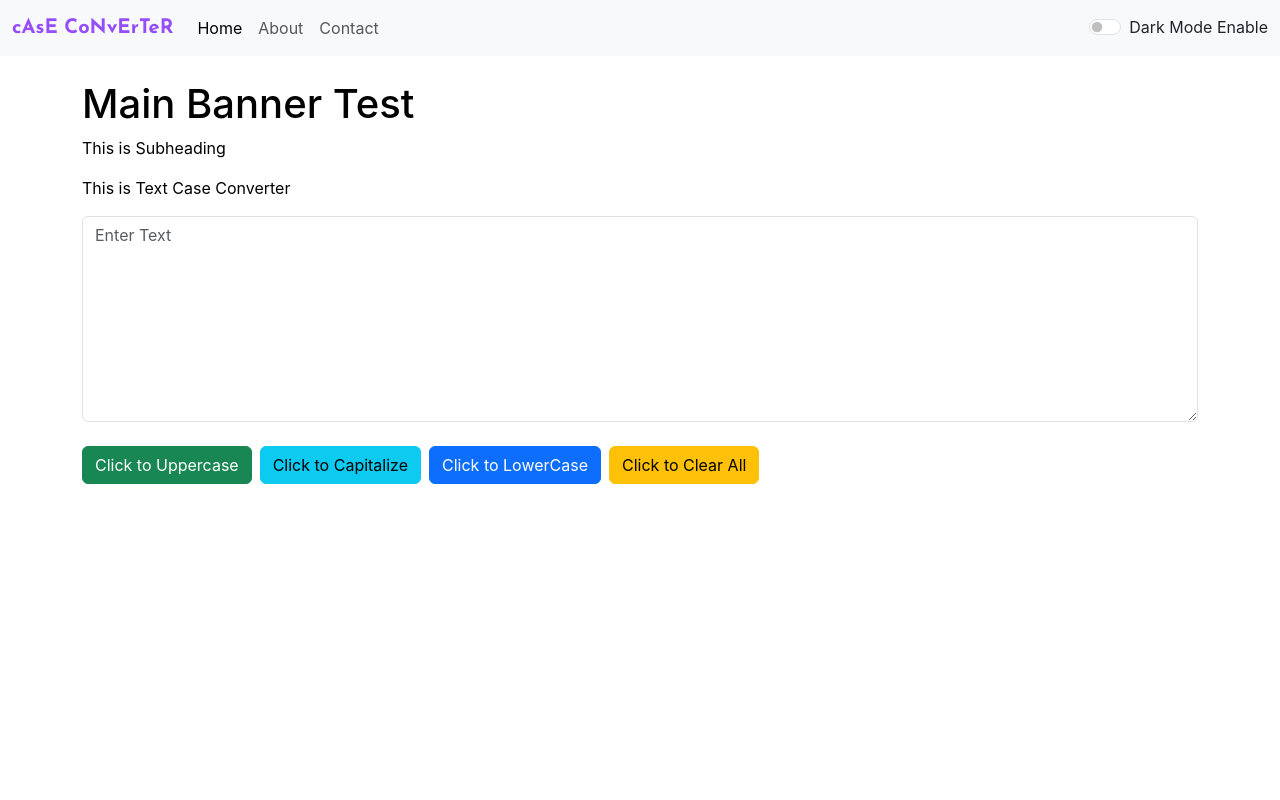
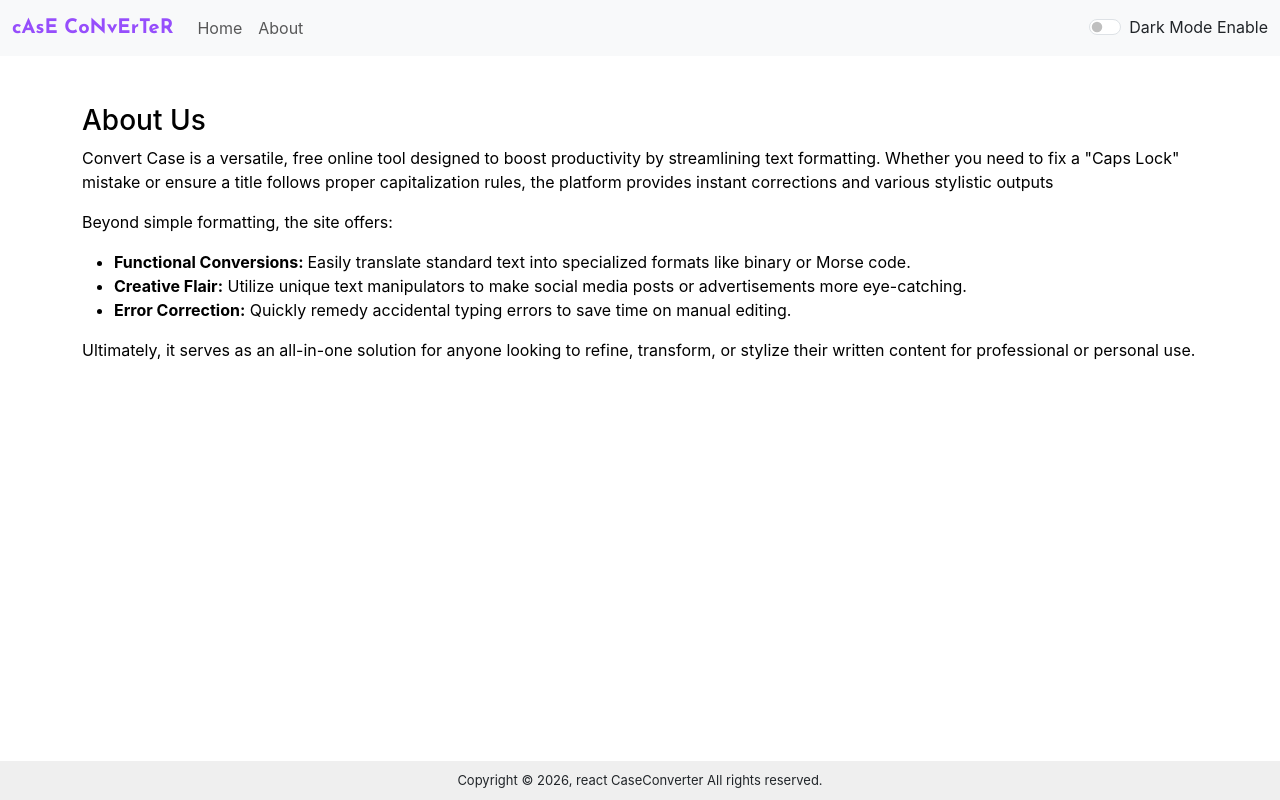
Before and after one commit to bisht95/react-CaseConverter, a React (Create React App) app: page /about in a window 1280 px wide. Built offline with nearby package versions, Linux system fonts and the light colour scheme.

Commit message:
Add page routing or links, create foote component and add code word and character count code and in textfom.js

```diff
--- a/package.json
+++ b/package.json
@@ -9,6 +9,7 @@
     "@testing-library/user-event": "^13.5.0",
     "react": "^19.2.0",
     "react-dom": "^19.2.0",
+    "react-router-dom": "^5.3.4",
     "react-scripts": "5.0.1",
     "web-vitals": "^2.1.4"
   },
--- a/src/App.js
+++ b/src/App.js
@@ -1,13 +1,19 @@
 //import logo from './logo.svg';
 import './App.css';
 
-//import About from './component/About';
+import About from './component/About';
 import Mainbanner from './component/mainbanner';
 import Alert from './component/Alert';
 // import MyUppercase from './component/myuppercase';
 import Navbar from './component/navbar';
 import TextForm from './component/textform';
+
 import React, {useState} from 'react';
+import {BrowserRouter as Router,
+  Switch,
+  Route,
+  Link
+} from "react-router-dom";
 
 
 
@@ -50,13 +56,27 @@ function App() {
 
   return (
     <div>
-      <Navbar toggleMode={toggleMode} mode={mode} toggleText={toggleText} />
-      <Alert alert={alert}/>
-      <Mainbanner name="Test" subheading="This is Subheading" mode={mode}/>
-      <TextForm textarea_lable="This is Text Case Converter" mode={mode}/>
+      <Router>
+        <Navbar toggleMode={toggleMode} mode={mode} toggleText={toggleText} />
+        <Alert alert={alert}/>
+        {/* <Mainbanner name="Test" subheading="This is Subheading" mode={mode}/> */}
+        <Switch>
+            <Route exact path="/">
+              <TextForm textarea_lable="This is Text Case Converter" mode={mode}/>
+            </Route>
 
-      {/* <MyUppercase uppercaseheading="This Uppercase com"/> */}
-      {/* <About theme_title='Theme Mode'/> */}
+          <Route exact path="/about">
+            { <About theme_title='About Us'  mode={mode}/>}
+          </Route>
+
+              {/* <MyUppercase uppercaseheading="This Uppercase com"/> */}
+
+        </Switch>
+
+
+      </Router>
+
+
     </div>
   );
 }
--- a/src/component/About.js
+++ b/src/component/About.js
@@ -1,37 +1,29 @@
-import React, {useState} from 'react'
-
+import React, {useState} from 'react';
+import Footer from './footer';
 export default function About(props) {
-
-    const [myStyle, setMyStyle] = useState({backgroundColor: 'black', color: 'white', padding: '20px', marginTop: '25px', borderRadius: '15px'})
-
-    const [btntext, setBtnText]= useState('Active Light Mode')
-    const [btnStyle, setBtnStyle] = useState({backgroundColor: 'black', color: 'white'})
-
-    const toggleStyle = () => {
-        if(myStyle.color === 'white'){
-            setMyStyle({color: '#fff', backgroundColor: '#666', padding: '20px', marginTop: '25px', borderRadius: '15px'})
-            setBtnText('Active Dark Mode')
-            setBtnStyle({backgroundColor: '#666', color: '#fff'})
-        }
-
-        else{
-            setMyStyle({color: 'white', backgroundColor: '#000', padding: '20px', marginTop: '25px', borderRadius: '15px'})
-            setBtnText('Active Light Mode')
-             setBtnStyle({backgroundColor: '#000', color: '#fff'})
-        }
-    }
 
 
   return (
-    <div className='container mt-5'>
+
+    <div>
+    <div className='container mt-5' style={{color: props.mode==='dark'?'white':'#000'}}>
         <h3>{props.theme_title}</h3>
-        <div className='themebox' style={myStyle}>
-            <p>Lorem Ipsum is simply dummy text of the printing and typesetting industry. Lorem Ipsum has been the industry's standard dummy text ever since the 1500s, when an unknown printer took a galley of type and scrambled it to make a type specimen book. It has survived not only five centuries, but also the leap into electronic typesetting, remaining essentially unchanged. It was popularised in the 1960s with the release of Letraset sheets containing Lorem Ipsum passages, and more recently with desktop publishing software like Aldus PageMaker including versions of Lorem Ipsum.</p>
+        <div className='themebox'>
+            <p>Convert Case is a versatile, free online tool designed to boost productivity by streamlining text formatting. Whether you need to fix a "Caps Lock" mistake or ensure a title follows proper capitalization rules, the platform provides instant corrections and various stylistic outputs</p>
 
-            <p>Lorem Ipsum is simply dummy text of the printing and typesetting industry. Lorem Ipsum has been the industry's standard dummy text ever since the 1500s, when an unknown printer took a galley of type and scrambled it to make a type specimen book. It has survived not only five centuries, but also the leap into electronic typesetting, remaining essentially unchanged. It was popularised in the 1960s with the release of Letraset sheets containing Lorem Ipsum passages, and more recently with desktop publishing software like Aldus PageMaker including versions of Lorem Ipsum.</p>
+            <p>Beyond simple formatting, the site offers:</p>
+
+            <ul>
+                <li><strong>Functional Conversions: </strong> Easily translate standard text into specialized formats like binary or Morse code.</li>
+                <li><strong>Creative Flair:</strong> Utilize unique text manipulators to make social media posts or advertisements more eye-catching.</li>
+                <li><strong>Error Correction:</strong> Quickly remedy accidental typing errors to save time on manual editing.</li>
+            </ul>
+
+            <p>Ultimately, it serves as an all-in-one solution for anyone looking to refine, transform, or stylize their written content for professional or personal use.</p>
         </div>
+    </div>
 
-        <button type='button' className='btn btn-success me-2 mt-3' onClick={toggleStyle} style={btnStyle}>{btntext}</button>
+     <Footer />
 
     </div>
   )
--- /dev/null
+++ b/src/component/footer.js
@@ -0,0 +1,11 @@
+import React from 'react'
+
+
+export default function Footer() {
+  return (
+      <footer style={{textAlign: "center", background: "#efefef", padding: "10px", position: "fixed", bottom: "0", width: "100%"}}>
+        <p className="copyrighttext" style={{margin: "0", fontSize: "13px"}}>Copyright &copy; <span className="copy-current-year">2026</span>, react CaseConverter All rights reserved.</p>
+      </footer>
+
+  )
+}
--- a/src/component/mainbanner.js
+++ b/src/component/mainbanner.js
@@ -5,14 +5,11 @@ function Mainbanner(props) {
     return(
 
         <div className='main-banner mt-4' style={{color: props.mode==='dark'?'white':'#000'}}>
-
-
             <div className='container'>
                 <h1>Main Banner {props.name}</h1>
                 <p>{props.subheading}</p>
                 {/* <img src="../logo192.png" alt='logo192'/> */}
             </div>
-
         </div>
 
     )
--- a/src/component/navbar.js
+++ b/src/component/navbar.js
@@ -1,28 +1,23 @@
 import React from 'react';
-
+import { Link } from 'react-router-dom/cjs/react-router-dom.min';
 function Navbar(props) {
 
     return (
         <nav className={`navbar navbar-expand-lg navbar-${props.mode} bg-${props.mode}`}>
             <div className="container-fluid">
-                <a className="navbar-brand" href="/">cAsE CoNvErTeR</a>
+                <Link className="navbar-brand" to="/">cAsE CoNvErTeR</Link>
                 <button className="navbar-toggler" type="button" data-bs-toggle="collapse" data-bs-target="#navbarSupportedContent" aria-controls="navbarSupportedContent" aria-expanded="false" aria-label="Toggle navigation">
                 <span className="navbar-toggler-icon"></span>
                 </button>
                 <div className="collapse navbar-collapse" id="navbarSupportedContent">
                     <ul className="navbar-nav me-auto mb-2 mb-lg-0">
                         <li className="nav-item">
-                        <a className="nav-link active" aria-current="page" href="/">Home</a>
+                        <Link className="nav-link" aria-current="page" to="/">Home</Link>
                         </li>
 
                         <li className="nav-item">
-                            <a className="nav-link" href="/">About</a>
+                            <Link className="nav-link" to="/about">About</Link>
                         </li>
-
-                        <li className="nav-item">
-                            <a className="nav-link" href="/">Contact</a>
-                        </li>
-
 
                     </ul>
                     <div className={`form-check form-switch text-${props.mode==='light'?'dark':'light'}`}>
--- a/src/component/textform.js
+++ b/src/component/textform.js
@@ -33,7 +33,7 @@ export default function TextForm(props) {
     }
 
   return (
-    <div className='container' style={{color: props.mode==='dark'?'white':'#000'}}>
+    <div className='container mt-5' style={{color: props.mode==='dark'?'white':'#000'}}>
         <p>{props.textarea_lable}</p>
 
         <div className='textaeresec mb-4'>
@@ -44,6 +44,11 @@ export default function TextForm(props) {
         <button type='button' className='btn btn-info me-2' onClick={handelcapitalizebtn}>Click to Capitalize</button>
         <button type='button' className='btn btn-primary me-2' onClick={handellowercasebtn}>Click to LowerCase</button>
         <button type='button' className='btn btn-warning' onClick={handelClearallbtn}>Click to Clear All</button>
+
+        <div className='mt-3'>
+            <p>{text.split(/\s+/).filter((element)=>{return element.length!==0}).length} words and {text.replace(/\s+/g, '').length} characters</p>
+        </div>
+
     </div>
   )
 }
```
Also changed, not shown: 1 other file (tests, documents, lock files or other folders).
